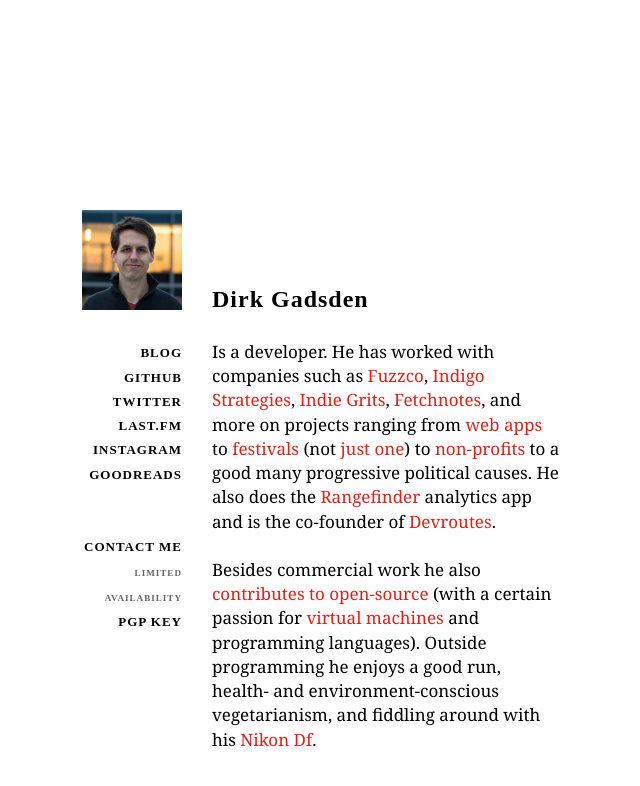
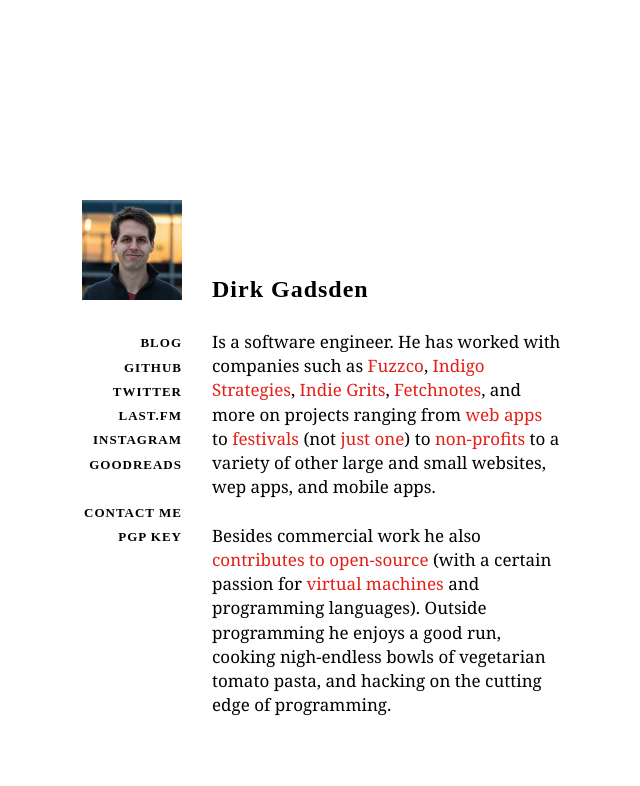
Before and after one commit to dirk/dirk.to, a Jekyll site: the page built from index.html, in a window 1280 px wide. Shown: the top 786 px of the page, without its empty margins (328-968 px from the left). Built offline with Jekyll 4.4.1, drawn with Linux system fonts in a browser that asks for light colours; Markdown is read by kramdown in place of the engine named in the settings; comment, search, counter and statistics services are not loaded.

Commit message:
Minor tweaks

```diff
--- a/css/master.css
+++ b/css/master.css
@@ -7,7 +7,7 @@
 .clearfix:before, .clearfix:after {content: " "; display: table;}
 .clearfix:after {clear: both;}
 
-#container.home {position: absolute; top: 50%; left: 0; right: 0; clear: both; height: 48em; /* margin-top: -170px; */ margin-top: -24em;}
+#container.home {position: absolute; top: 50%; left: 0; right: 0; clear: both; height: 50em; margin-top: -25em;}
 #card {width: 50em; margin: 0 auto; position: relative;}
 
 .sidebar {float: left; width: 12em; margin: 0 3em 0 0;}
--- a/index.html
+++ b/index.html
@@ -15,7 +15,7 @@
     <!-- primary -->
     <meta charset="utf-8" />
     <meta name="viewport" content="width=520" />
-    <link href="css/master.css?7" rel="stylesheet" />
+    <link href="css/master.css?8" rel="stylesheet" />
     <!-- secondary -->
     <script type="text/javascript" src="//use.typekit.net/sxd4bax.js"></script>
     <script type="text/javascript">try{Typekit.load();}catch(e){}</script>
@@ -32,7 +32,7 @@
             <a href="https://twitter.com/Esherido">TWITTER</a><br />
             <a href="http://www.last.fm/user/Esherido">LAST.FM</a><br />
             <a href="http://instagram.com/esherido/">INSTAGRAM</a><br />
-            <a href="https://www.goodreads.com/user/show/25842527-dirk-gadsden">GOODREADS</a><br /><br /><br />
+            <a href="https://www.goodreads.com/user/show/25842527-dirk-gadsden">GOODREADS</a><br /><br />
             <script type="text/javascript">
             //<![CDATA[
             <!--
@@ -51,16 +51,16 @@
             while(x=eval(x));
             //-->
             //]]>
-            </script><br />
-            <small>LIMITED AVAILABILITY</small><br />
+            </script>
+            <!-- <small>LIMITED AVAILABILITY</small><br /> -->
             <a href="/dirk-gadsden-public-key-21-feb-2014.asc" title="Fingerprint: 30B2 92C2 31E4 F85D 4B82 97CE DC57 4905 5034 B546">PGP KEY</a>
 
           </div>
         </div>
         <div class="main">
           <h1 class="name">Dirk Gadsden</h1>
-          <p>Is a developer. He has worked with companies such as <a href="http://fuzzco.com/">Fuzzco</a>, <a href="http://indigostrategies.com/">Indigo Strategies</a>, <a href="http://indiegrits.com/">Indie Grits</a>, <a href="http://www.fetchnotes.com/">Fetchnotes</a>, and more on projects ranging from <a href="http://goestowork.com" title="Goes to Work">web apps</a> to <a href="http://indiegrits.com/">festivals</a> (not <a href="http://spoletousa.org/">just one</a>) to <a href="http://coastalconservationleague.org/">non-profits</a> to a good many progressive political causes. He also does the <a href="http://rangefinderapp.com/">Rangefinder</a> analytics app and is the co-founder of <a href="http://devroutes.com/">Devroutes</a>.</p>
-          <p>Besides commercial work he also <a href="https://github.com/dirk">contributes to open-source</a> (with a certain passion for <a href="https://github.com/dirk/hivm">virtual machines</a> and programming languages). Outside programming he enjoys a good run, health- and environment-conscious vegetarianism, and fiddling around with his <a href="http://www.flickr.com/photos/dirkgadsden">Nikon Df</a>.</p>
+          <p>Is a software engineer. He has worked with companies such as <a href="http://fuzzco.com/">Fuzzco</a>, <a href="http://indigostrategies.com/">Indigo Strategies</a>, <a href="http://indiegrits.com/">Indie Grits</a>, <a href="http://www.fetchnotes.com/">Fetchnotes</a>, and more on projects ranging from <a href="http://goestowork.com" title="Goes to Work">web apps</a> to <a href="http://indiegrits.com/">festivals</a> (not <a href="http://spoletousa.org/">just one</a>) to <a href="http://coastalconservationleague.org/">non-profits</a> to a variety of other large and small websites, wep apps, and mobile apps.</p>
+          <p>Besides commercial work he also <a href="https://github.com/dirk">contributes to open-source</a> (with a certain passion for <a href="https://github.com/dirk/hivm">virtual machines</a> and programming languages). Outside programming he enjoys a good run, cooking nigh-endless bowls of vegetarian tomato pasta, and hacking on the cutting edge of programming.</p>
         </div><!--/.main-->
 
       </div><!--/#card-->
```
